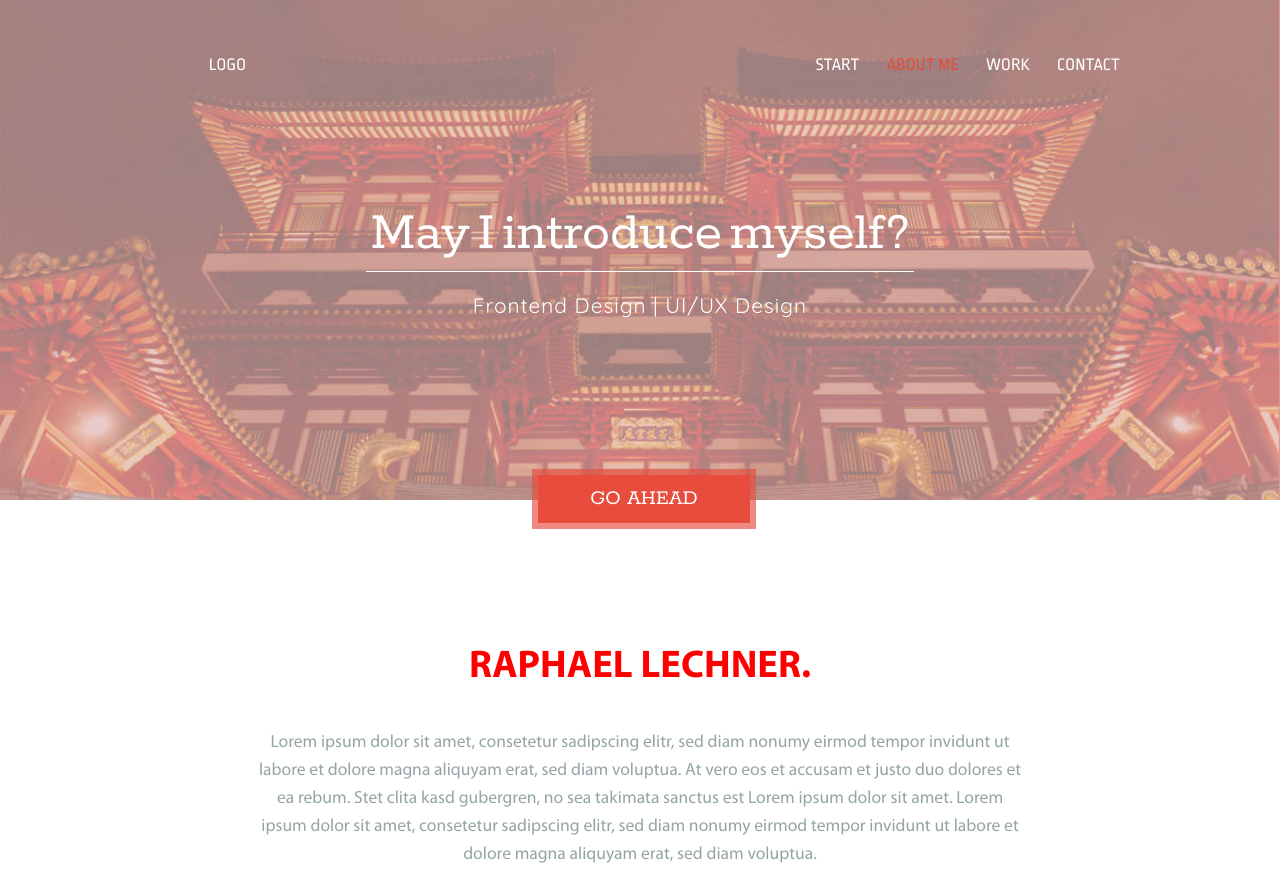
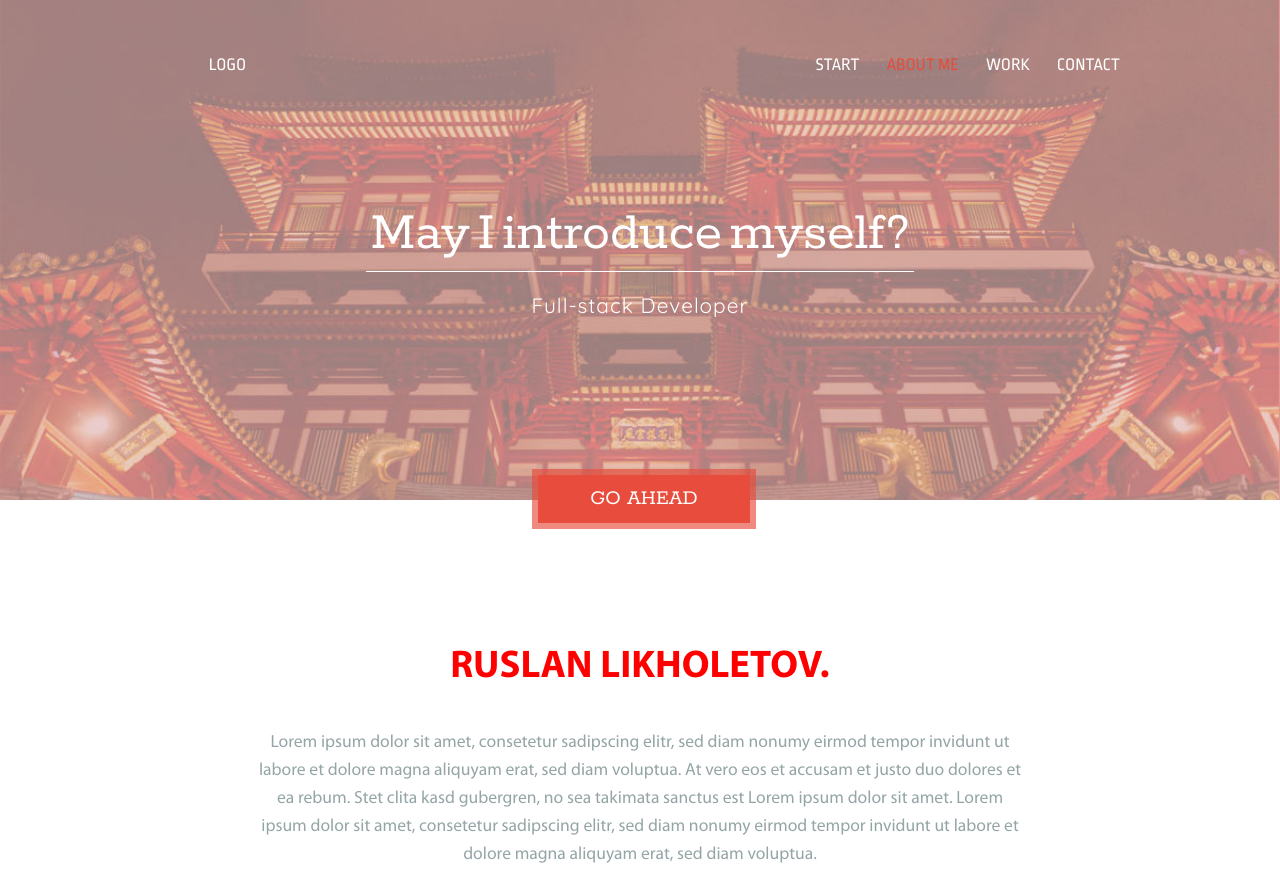
Before and after one commit to Rusletov/redsite, a plain HTML site: page index.html in a window 1280 px wide. Shown: the top 888 px of the page. Drawn offline with nearby package versions, Linux system fonts and the light colour scheme.

Commit message:
Changed the text on the front page

```diff
--- a/index.html
+++ b/index.html
@@ -38,7 +38,7 @@
 				<div class="row justify-content-center text-center">
 					<div id="action" class="col-md-7">
 						<h1>May I introduce myself?</h1>
-				    	<h2>Frontend Design | UI/UX Design</h2>
+				    	<h2>Full-stack Developer</h2>
 					</div>
 				</div>
 
@@ -50,7 +50,7 @@
 			<section id="intro" class="container">
 				<div class="row justify-content-center">
 					<article class="col-md-10">
-						<h3>RAPHAEL   LECHNER.</h3>
+						<h3>RUSLAN LIKHOLETOV.</h3>
 						<p>Lorem ipsum dolor sit amet, consetetur sadipscing elitr, sed diam nonumy eirmod tempor invidunt ut labore et dolore magna aliquyam erat, sed diam voluptua. At vero eos et accusam et justo duo dolores et ea rebum. Stet clita kasd gubergren, no sea takimata sanctus est Lorem ipsum dolor sit amet. Lorem ipsum dolor sit amet, consetetur sadipscing elitr, sed diam nonumy eirmod tempor invidunt ut labore et dolore magna aliquyam erat, sed diam voluptua.</p>
 					</article>
 				</div>
@@ -155,7 +155,7 @@
 				</div>
 				<div class="row justify-content-between text-center no-gutters">
 					<div class="col-md-4">
-						<h6>&copy; Raphael Lechner</h6>
+						<h6>&copy; Ruslan Likholetov</h6>
 					</div>
 					<div class="col-md-2">
 						<h6>Imprint</h6>
```
